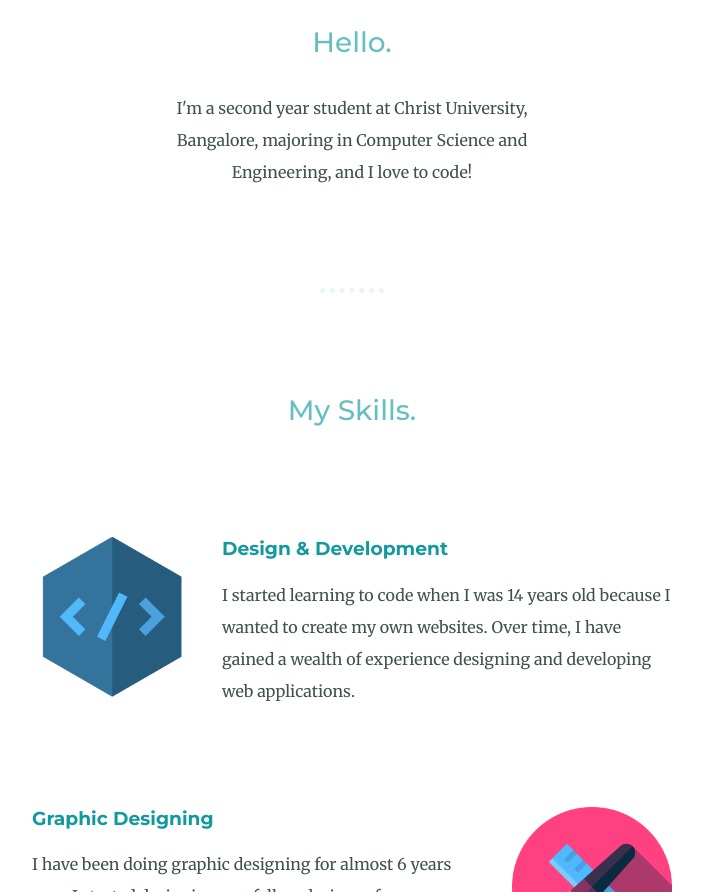
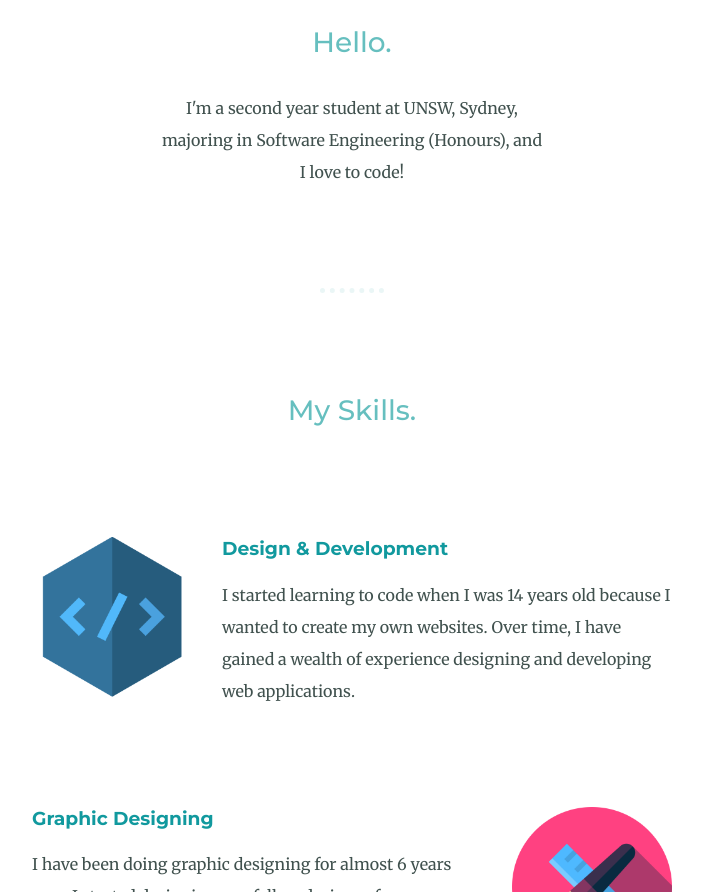
Before and after one commit to anishsaraogi/cv, a plain HTML site: page index.html in a window 1280 px wide. Shown: the part 1036-1928 px from the top of the page, without its empty margins (288-991 px from the left). Drawn offline with Linux system fonts and the light colour scheme.

Commit message:
Changed Education

```diff
--- a/index.html
+++ b/index.html
@@ -21,7 +21,7 @@
       <div class="profile">
         <img class="profile-picture" src="images\IMG_2403-min-modified.png" alt="Anish-Profile-Picture">
         <h2>Hello.</h2>
-        <p class="intro">I'm a second year student at Christ University, Bangalore, majoring in Computer Science and Engineering, and I love to code!</p>
+        <p class="intro">I'm a second year student at UNSW, Sydney, majoring in Software Engineering (Honours), and I love to code!</p>
       </div>
       <hr>
       <div class="skills">
```
